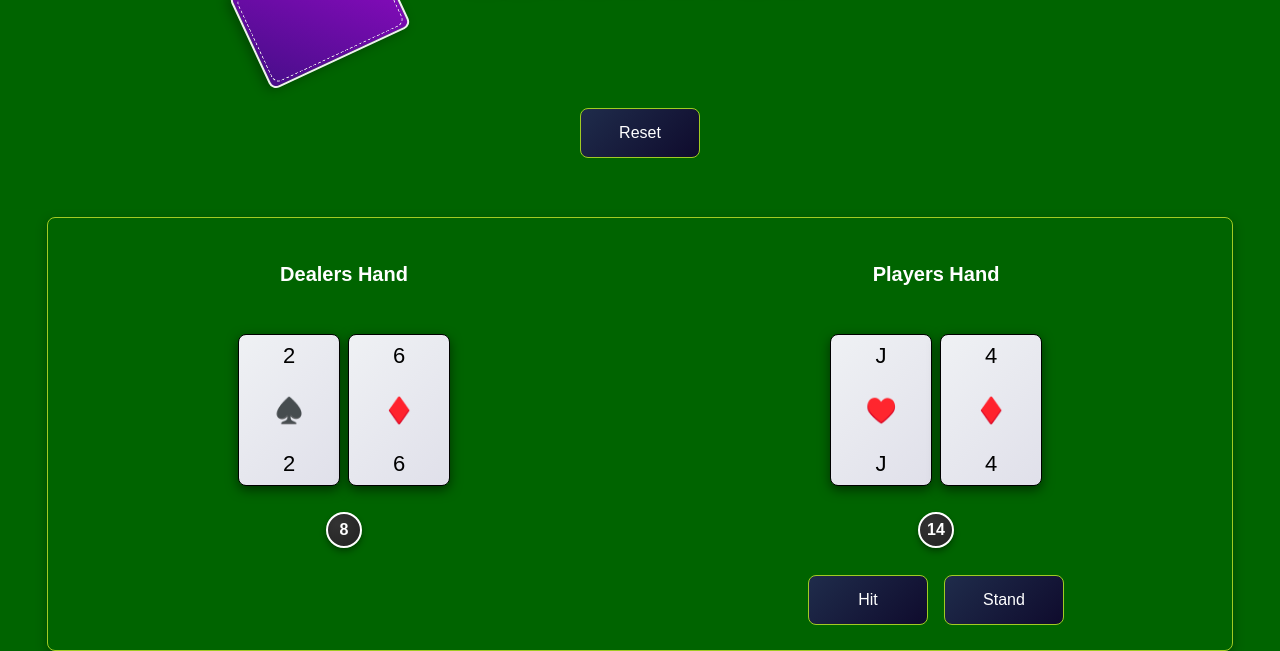
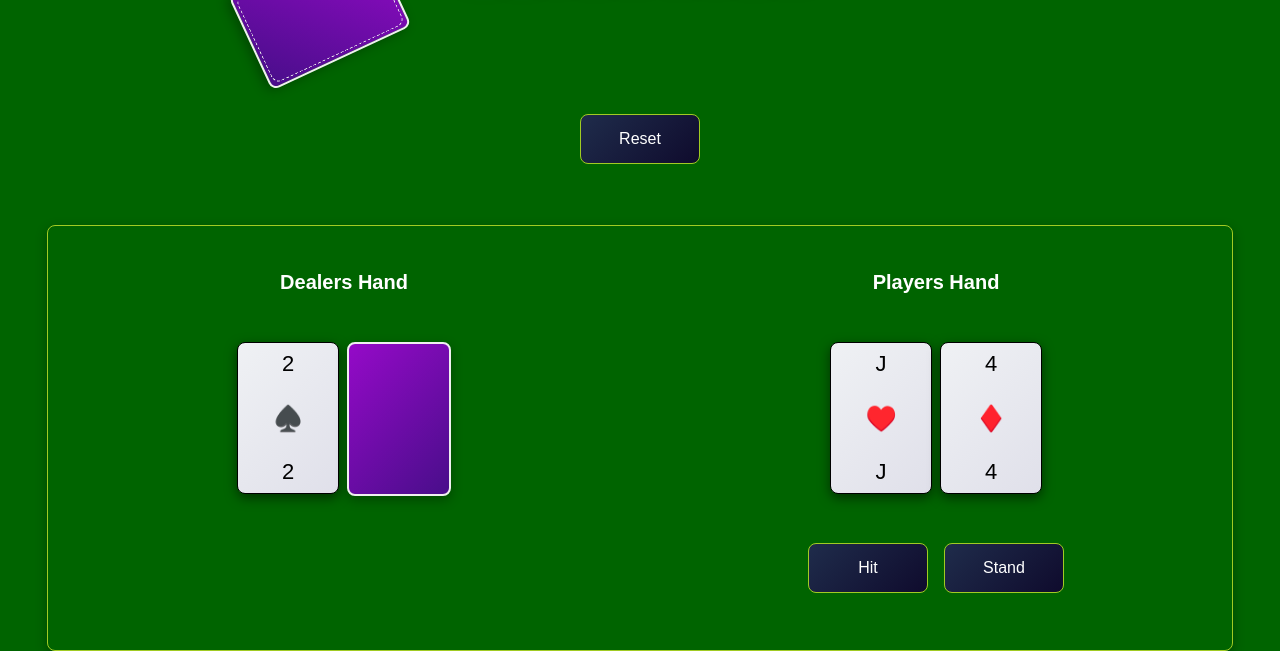
Before and after one commit to SakuraComputing/black-jack-game, a Gatsby site: page / in a window 1280 px wide. Both pictures are taken after a click on the button "Reset". Shown: the part 149-800 px from the top of the page. Built offline with nearby package versions, Linux system fonts and the light colour scheme; Gatsby itself is replaced by a stand-in of ours.

Commit message:
Add changes to hide dealers card and counter until it's their turn

```diff
--- a/src/components/card/Card.js
+++ b/src/components/card/Card.js
@@ -2,7 +2,11 @@ import * as React from 'react';
 
 import * as styles from '../../pages/styles/Card.module.css';
 
-const Card = ({ rank, suit = 0 }) => {
+const Card = ({ rank, suit = 0, isDisplayFaceDown }) => {
+  if (isDisplayFaceDown) {
+    return <div className={styles.faceDownCard} />;
+  }
+
   return (
     <div className={styles.card}>
       <div className={styles.rank}>{rank}</div>
--- a/src/components/hand/Hand.js
+++ b/src/components/hand/Hand.js
@@ -3,22 +3,40 @@ import React from 'react';
 import Card from '../card/Card';
 import Counter from '../counter/counter';
 import Button from '../button/button';
+import { PLAYER, DEALER } from '../../helpers/constants';
 
 import * as styles from '../../pages/styles/Hand.module.css';
 
-const Hand = ({ hand, participant, count, dealCardToPlayer, playerStand }) => {
-  const isPlayersHand = participant === 'player';
+const Hand = ({
+  hand,
+  participant,
+  count,
+  dealCardToPlayer,
+  playerStand,
+  playersTurnOver,
+}) => {
+  const isPlayersHand = participant === PLAYER;
+  const isDealersHand = participant === DEALER;
 
   return (
     <>
       <div className={styles.cardContainer}>
         {hand.map((card, index) => (
-          <Card key={index} rank={card.rank} suit={card.suit} />
+          <Card
+            key={index}
+            rank={card.rank}
+            suit={card.suit}
+            isDisplayFaceDown={
+              isDealersHand && index === 1 && playersTurnOver === false
+            }
+          />
         ))}
       </div>
-      <div className={styles.counterContainer}>
-        <Counter count={count} />
-      </div>
+      {playersTurnOver && (
+        <div className={styles.counterContainer}>
+          <Counter count={count} />
+        </div>
+      )}
       {isPlayersHand && (
         <div className={styles.playerContainer}>
           <div className={styles.btnContainer}>
--- a/src/components/result/Result.js
+++ b/src/components/result/Result.js
@@ -1,4 +1,6 @@
 import React from 'react';
+
+import { DEALER, PLAYER } from '../../helpers/constants';
 import * as styles from '../../pages/styles/Result.module.css';
 
 const Result = ({ result: { type, message } }) => {
@@ -7,10 +9,10 @@ const Result = ({ result: { type, message } }) => {
   let winnerClassName;
 
   switch (type) {
-    case 'player':
+    case PLAYER:
       winnerClassName = styles.playerWin;
       break;
-    case 'dealer':
+    case DEALER:
       winnerClassName = styles.dealerWin;
       break;
     default:
--- /dev/null
+++ b/src/helpers/constants.js
@@ -0,0 +1,3 @@
+export const PLAYER = 'player';
+export const DEALER = 'dealer';
+export const DRAW = 'draw';
--- a/src/pages/index.js
+++ b/src/pages/index.js
@@ -9,12 +9,13 @@ import Result from '../components/result/result';
 import Button from '../components/button/button';
 
 import * as styles from '../pages/styles/Main.module.css';
+import { DEALER, PLAYER, DRAW } from '../helpers/constants';
 
 export default function Home() {
   const [deck, setDeck] = useState(combinations);
   const [playerHand, setPlayerHand] = useState([]);
   const [dealerHand, setDealerHand] = useState([]);
-  const [gameOver, setGameOver] = useState(false);
+  const [playerTurnOver, setPlayerTurnOver] = useState(false);
   const [playerScore, setPlayerScore] = useState(0);
   const [dealerScore, setDealerScore] = useState(0);
   const [result, setResult] = useState({ type: '', message: '' });
@@ -35,16 +36,16 @@ export default function Home() {
       setPlayerScore(playerValue);
 
       if (playerValue > 21) {
-        handleGameOver({ type: 'dealer', message: 'Dealer Wins' });
+        handleGameOver({ type: DEALER, message: 'Dealer Wins' });
       } else if (playerValue === 21) {
-        handleGameOver({ type: 'player', message: 'Player Wins' });
+        handleGameOver({ type: PLAYER, message: 'Player Wins' });
       }
     }
   }, [playerHand]);
 
   // Deal Card to Player
   const dealCardToPlayer = () => {
-    if (gameOver) {
+    if (playerTurnOver) {
       return;
     }
 
@@ -53,7 +54,7 @@ export default function Home() {
   };
 
   const playerStand = () => {
-    setGameOver(true);
+    setPlayerTurnOver(true);
 
     let updatedDealerHand = [...dealerHand];
     let updatedDealerScore = dealerScore;
@@ -67,11 +68,11 @@ export default function Home() {
     setDealerHand(updatedDealerHand);
 
     if (updatedDealerScore > 21 || updatedDealerScore < playerScore) {
-      handleGameOver({ type: 'player', message: 'Player Wins' });
+      handleGameOver({ type: PLAYER, message: 'Player Wins' });
     } else if (updatedDealerScore === 21 || updatedDealerScore > playerScore) {
-      handleGameOver({ type: 'dealer', message: 'Dealer Wins' });
+      handleGameOver({ type: DEALER, message: 'Dealer Wins' });
     } else {
-      handleGameOver({ type: 'draw', message: "It's a draw!" });
+      handleGameOver({ type: DRAW, message: "It's a draw!" });
     }
   };
 
@@ -88,7 +89,7 @@ export default function Home() {
     setDeck(combinations);
     setPlayerHand([]);
     setDealerHand([]);
-    setGameOver(false);
+    setPlayerTurnOver(false);
   };
 
   const dealCards = () => {
@@ -105,7 +106,7 @@ export default function Home() {
   };
 
   const handleGameOver = (result) => {
-    setGameOver(true);
+    setPlayerTurnOver(true);
     setResult(result);
   };
 
@@ -113,7 +114,7 @@ export default function Home() {
     <div className={styles.main}>
       <div className={styles.deck} id="deck"></div>
 
-      {gameOver && <Result result={result} />}
+      {playerTurnOver && <Result result={result} />}
       <div className={styles.topContainer}>
         <div className={styles.title}>Black Jack</div>
 
@@ -128,9 +129,10 @@ export default function Home() {
           {dealerHand.length > 0 && (
             <Hand
               hand={dealerHand}
-              participant={'dealer'}
+              participant={DEALER}
               dealCardToDealer={dealCardToDealer}
               count={dealerScore}
+              playersTurnOver={playerTurnOver}
             />
           )}
         </div>
@@ -142,11 +144,11 @@ export default function Home() {
           {playerHand.length > 0 && (
             <Hand
               hand={playerHand}
-              participant={'player'}
+              participant={PLAYER}
               dealCardToPlayer={dealCardToPlayer}
               count={playerScore}
               playerStand={playerStand}
-              gameOver={gameOver}
+              playersTurnOver={playerTurnOver}
             />
           )}
         </div>
--- a/src/pages/styles/Card.module.css
+++ b/src/pages/styles/Card.module.css
@@ -56,3 +56,21 @@
   transform: scale(1.05); /* Slight zoom on hover */
   box-shadow: 0 4px 12px rgba(0, 0, 0, 0.2); /* Enhanced shadow on hover */
 }
+
+.faceDownCard {
+  height: 150px;
+  width: 100px;
+  border-radius: 8px;
+  top: 20%;
+  left: 25%;
+  z-index: 10;
+  margin: 4px;
+  background: linear-gradient(
+    135deg,
+    #950ac8 0%,
+    #1b1065 100%
+  ); /* Gradient from dark blue to green */
+  border: 2px solid #f0f0f0; /* Subtle border around the deck */
+  box-shadow: 0 4px 12px rgba(0, 0, 0, 0.3); /* Adding shadow for depth */
+  background-size: 200px 200px; /* Scaling the texture */
+}
```
